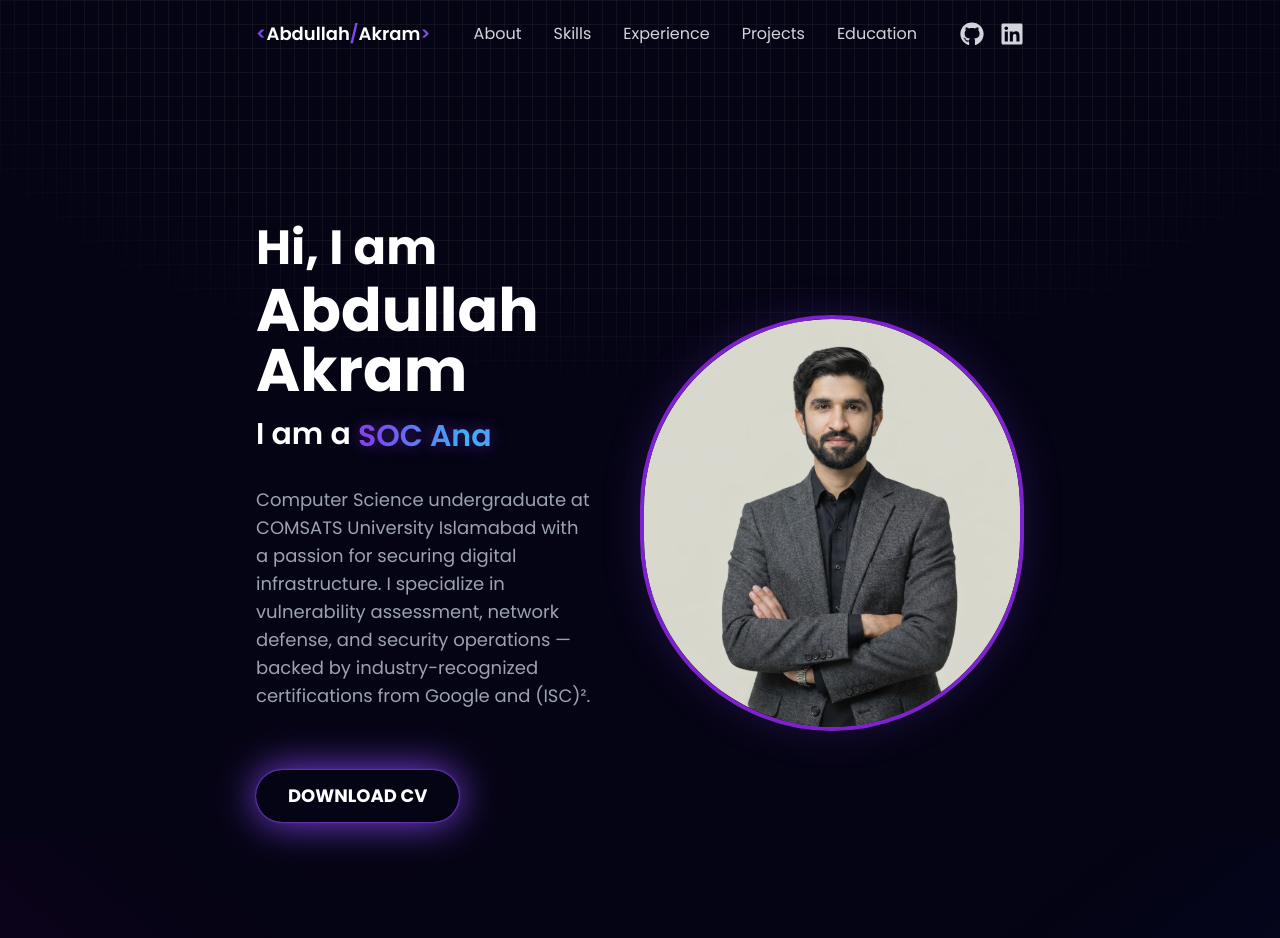
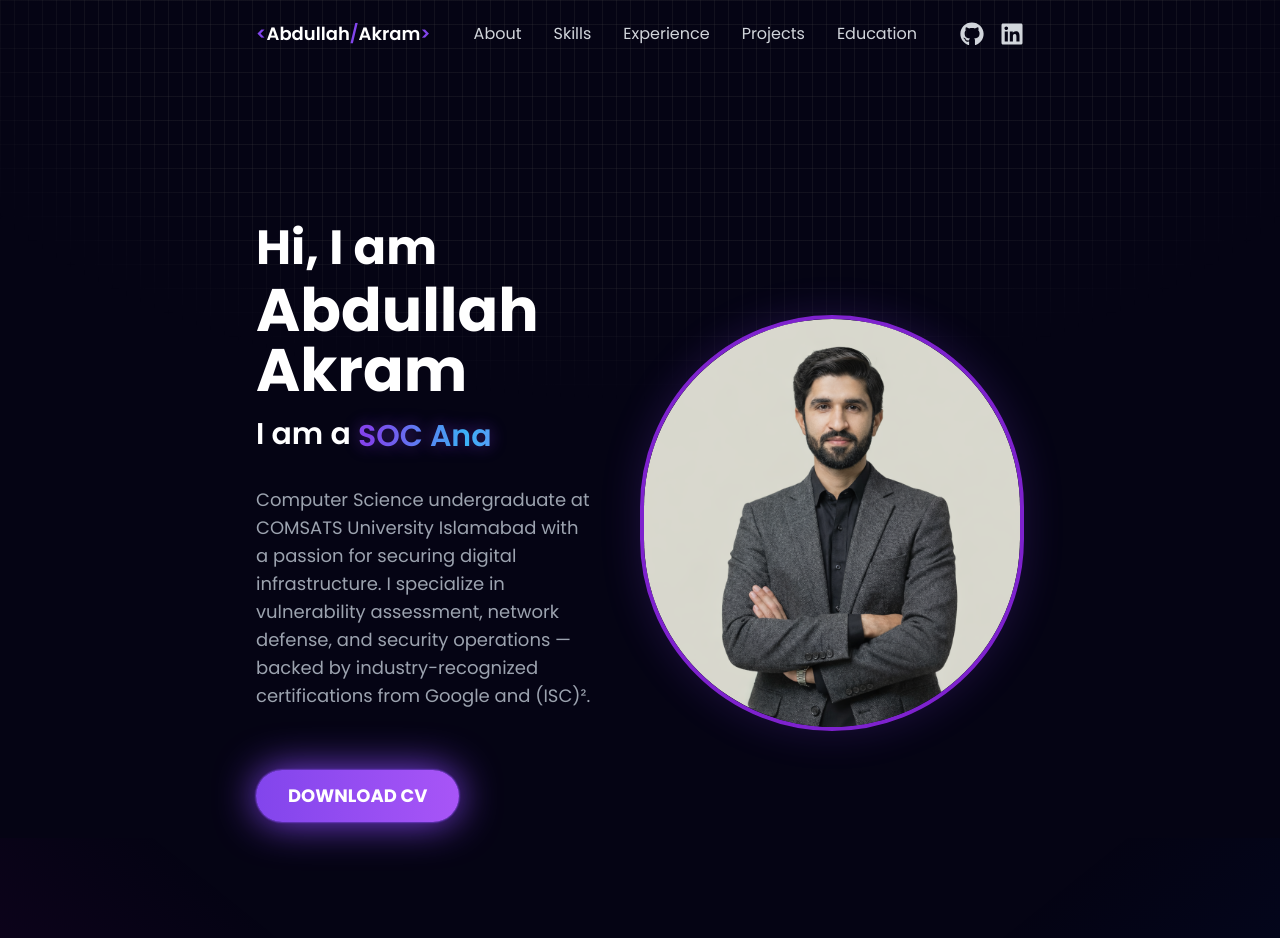
Before and after one commit to Abdullah-Akram04/Porfolio, a React (Vite) app: page / in a window 1280 px wide. Shown: the top 938 px of the page. Built offline with nearby package versions, Linux system fonts and the light colour scheme.

Commit message:
correct spelling of 'linear-gradient' in the inline style of the anchor tag in the About.jsx file.

```diff
--- a/src/components/About/About.jsx
+++ b/src/components/About/About.jsx
@@ -79,7 +79,7 @@ Computer Science undergraduate at COMSATS University Islamabad with a passion fo
             rel="noopener noreferrer"
             className="inline-block text-white py-3 px-8 rounded-full mt-5 text-lg font-bold transition duration-300 transform hover:scale-105"
             style={{
-              background: 'liner-gradient(90deg, #8245ec, #a855f7)',
+              background: 'linear-gradient(90deg, #8245ec, #a855f7)',
               boxShadow: '0 0 2px #8245ec, 0 0 2px #8245ec, 0 0 40px #8245ec',
             }}
           >
```
